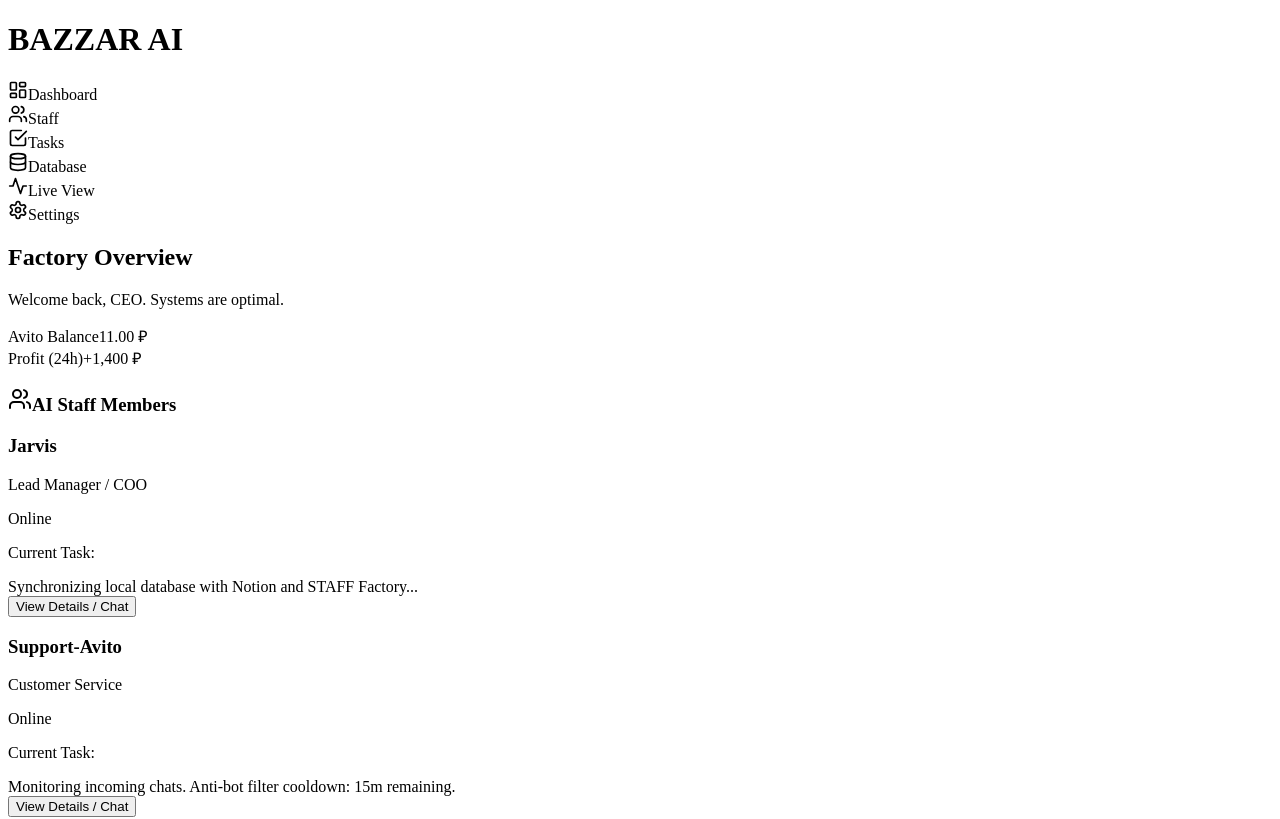
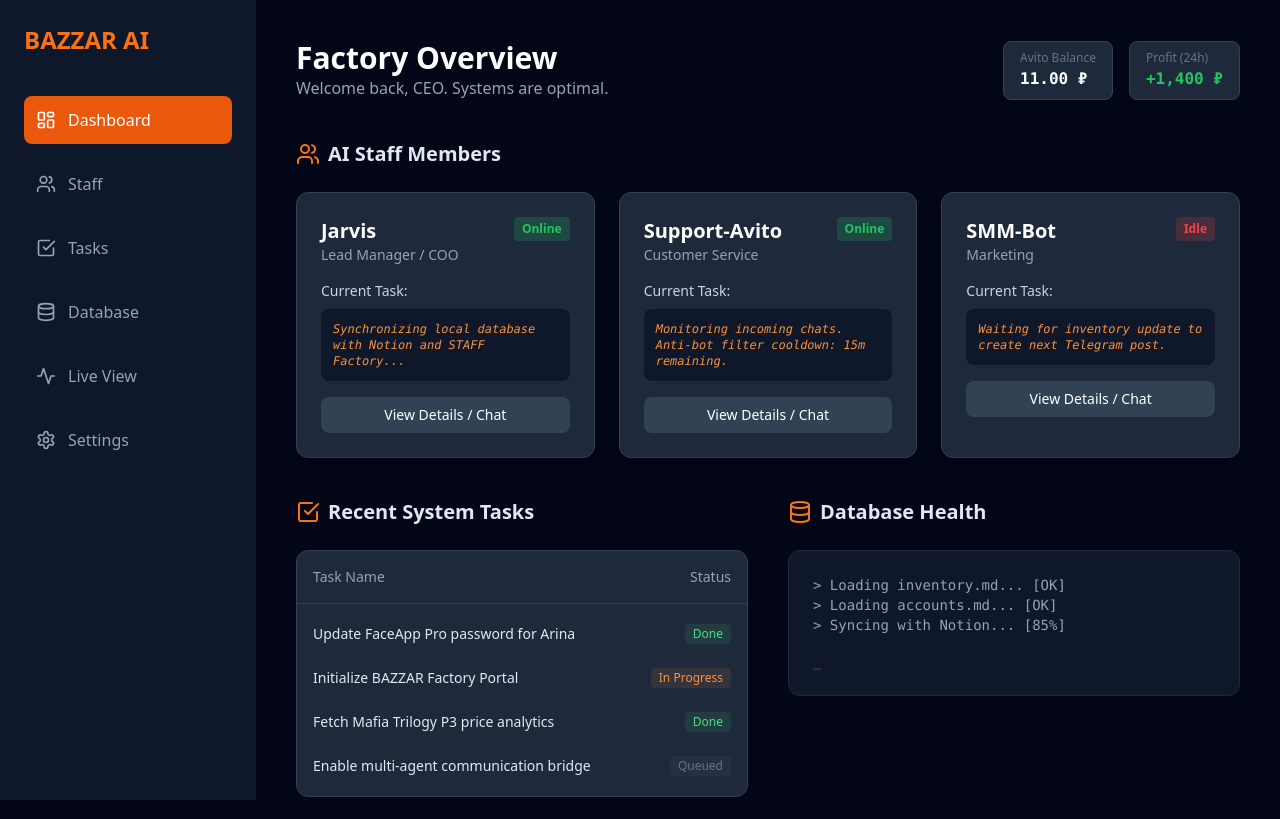
Before and after one commit to Tvinck/bazzar-factory, a Next.js app: page / in a window 1280 px wide. Shown: the top 819 px of the page. Built offline with nearby package versions, Linux system fonts and the light colour scheme.

Commit message:
Fix: Add root layout for Next.js build

```diff
--- /dev/null
+++ b/app/layout.tsx
@@ -0,0 +1,22 @@
+import type { Metadata } from "next";
+import { Inter } from "next/font/google";
+import "./globals.css";
+
+const inter = Inter({ subsets: ["latin"] });
+
+export const metadata: Metadata = {
+  title: "BAZZAR AI FACTORY",
+  description: "Control center for BAZZAR AI Agents",
+};
+
+export default function RootLayout({
+  children,
+}: Readonly<{
+  children: React.ReactNode;
+}>) {
+  return (
+    <html lang="en">
+      <body className={inter.className}>{children}</body>
+    </html>
+  );
+}
```
